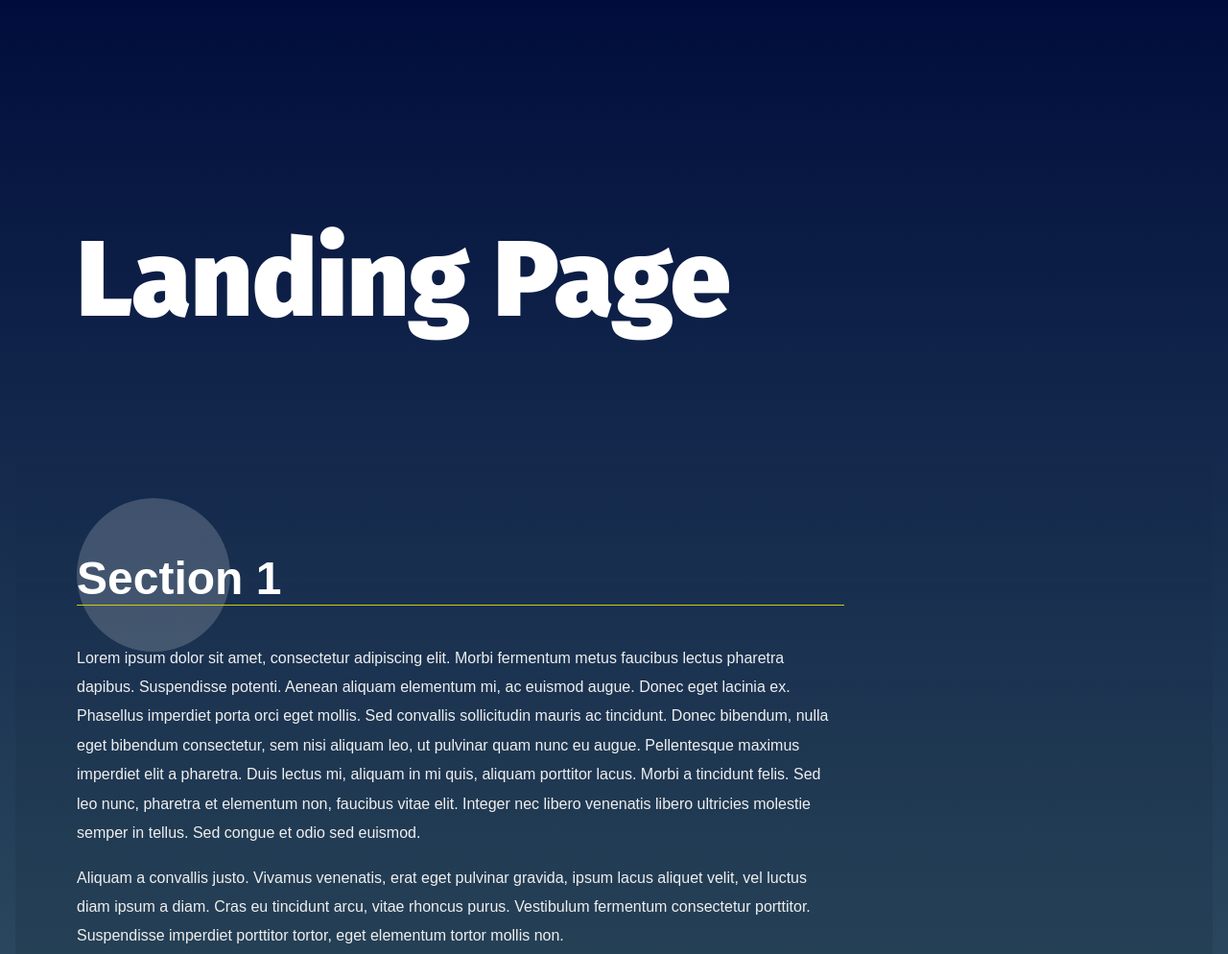
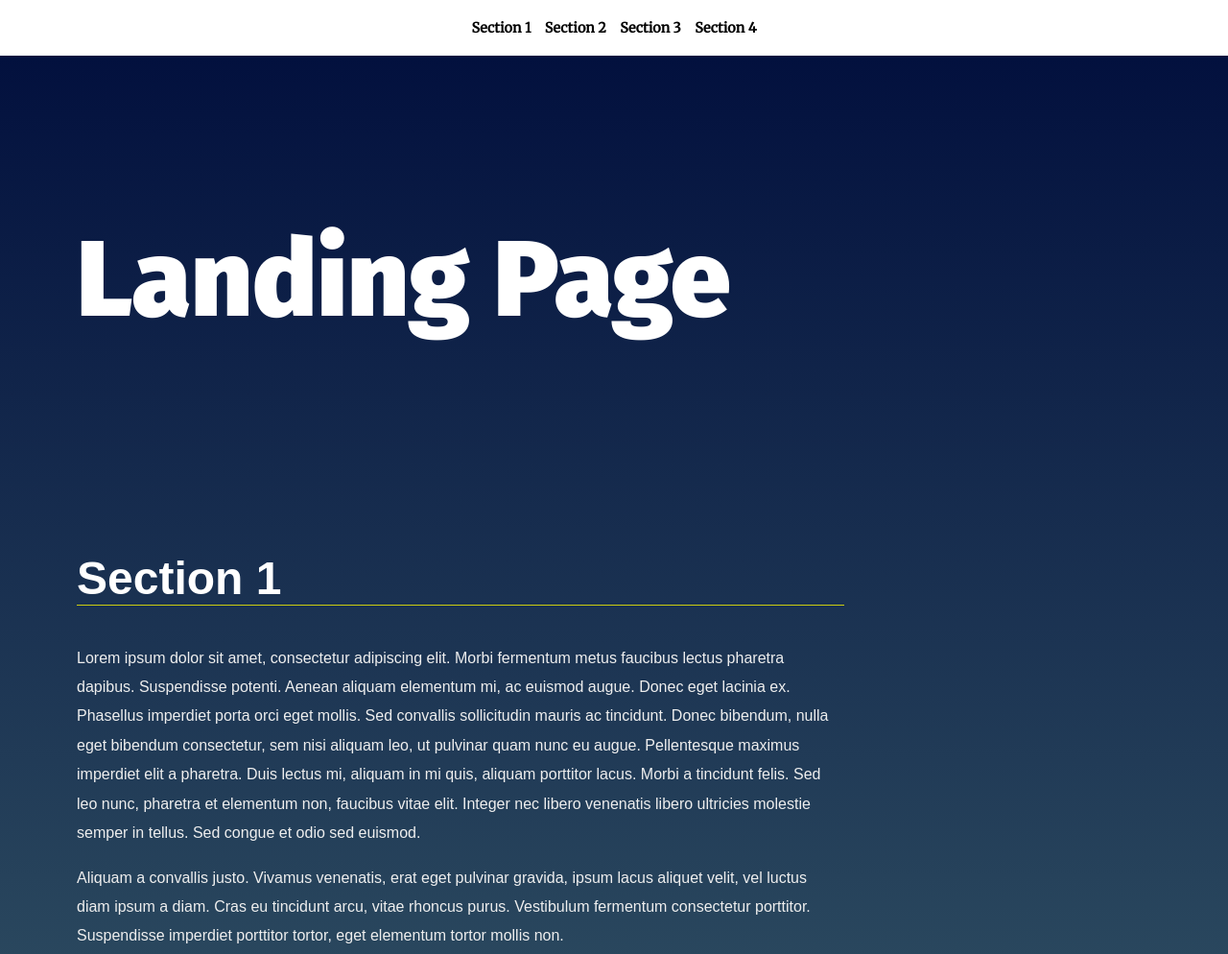
Before and after one commit to hossam-khalaf/Landing-page-fend, a plain HTML site: page index.html in a window 1280 px wide. Shown: the top 994 px of the page at 96% size. Drawn offline with Linux system fonts and the light colour scheme.

Commit message:
accomplish first 2 tasks

```diff
--- a/css/styles.css
+++ b/css/styles.css
@@ -67,19 +67,23 @@ section {
 
 /* Navigation Styles*/
 .navbar__menu ul {
+  list-style: none;
   padding-left: 0;
   margin: 0;
-  text-align: right;
+  display: flex;
+  justify-content: center;
+  align-items: center;
 }
 
 .navbar__menu li {
-  display: inline-block;
+  display: inline-flex;
 }
 
 .navbar__menu .menu__link {
-  display: block;
-  padding: 1em;
+  display: inline-block;
+  padding: 1.4em 0.5em;
   font-weight: bold;
+  font-size: 0.9rem;
   text-decoration: none;
   color: #000;
 }
--- a/js/app.js
+++ b/js/app.js
@@ -13,17 +13,16 @@
  *
  */
 
-console.log('Heeeeeeeeey');
-
 /**
  * Define Global Variables
- *
  */
+
+const nav = document.querySelector('#navbar__list');
+const sections = document.querySelectorAll('section');
 
 /**
  * End Global Variables
  * Start Helper Functions
- *
  */
 
 /**
@@ -34,7 +33,54 @@ console.log('Heeeeeeeeey');
 
 // build the nav
 
+const navGenerator = () => {
+  let navContainer = '';
+
+  //getting each section id and data value then implent them into nav link
+  sections.forEach((section) => {
+    const sectionId = section.id;
+    const sectionNavData = section.dataset.nav;
+
+    navContainer += `<li><a class="menu__link" href="#${sectionId}">${sectionNavData}</a></li>`;
+  });
+
+  // Add nav items to the nav element
+  nav.innerHTML = navContainer;
+};
+
+navGenerator();
+
 // Add class 'active' to section when near top of viewport
+
+// get the offset value of the section
+const offset = (section) => {
+  return Math.floor(section.getBoundingClientRect().top);
+};
+
+//removing active class
+const removeActiveClass = (section) => {
+  section.classList.remove('your-active-class');
+};
+// adding the active class
+const addActiveClass = (condition, section) => {
+  if (condition) {
+    section.classList.add('your-active-class');
+  }
+};
+//implementating the actual function
+
+const activateTargetSection = () => {
+  sections.forEach((section) => {
+    const elementTopOffset = offset(section);
+
+    inViewport = () => elementTopOffset < 150 && elementTopOffset >= -150;
+
+    removeActiveClass(section);
+    addActiveClass(inViewport(), section);
+  });
+};
+
+window.addEventListener('scroll', activateTargetSection);
 
 // Scroll to anchor ID using scrollTO event
 
```
Also changed, not shown: index.html (+1 -1 lines), 1 other file.
